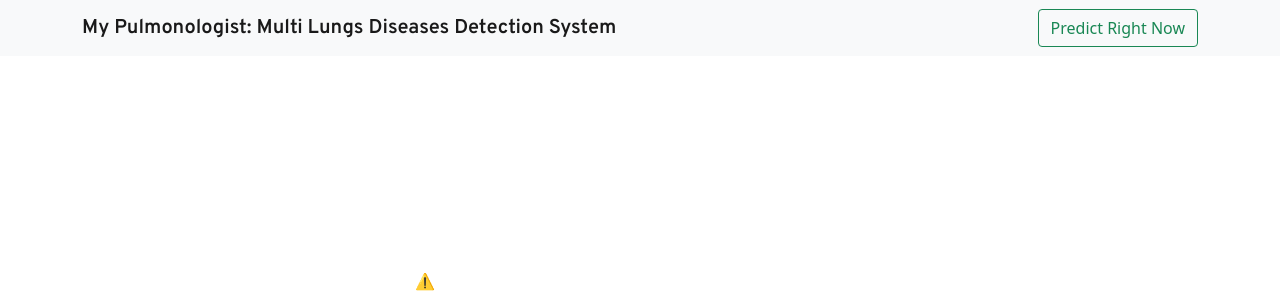
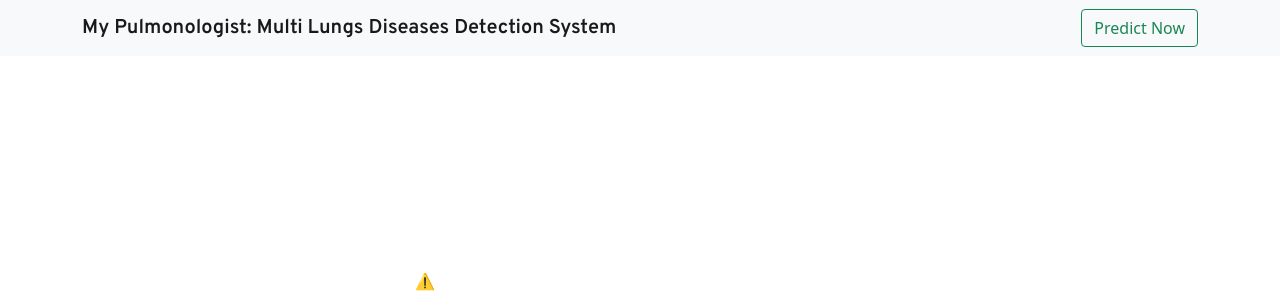
Before and after one commit to ghadiyaaysh17601/MyPulmonologist, a Flask app: page / in a window 1280 px wide. Shown: the top 300 px of the page. Run offline with Flask 2, Linux system fonts and the light colour scheme.

Commit message:
Update index.html

```diff
--- a/templates/index.html
+++ b/templates/index.html
@@ -17,7 +17,7 @@
     <div class="container">
       <a class="navbar-brand">My Pulmonologist: Multi Lungs Diseases Detection System</a>
       <form class="d-flex">
-        <a href="predictnow"><button type="button" class="btn btn-outline-success">Predict Right Now</button></a>
+        <a href="predictnow"><button type="button" class="btn btn-outline-success">Predict Now</button></a>
       </form>
     </div>
   </nav>
```
